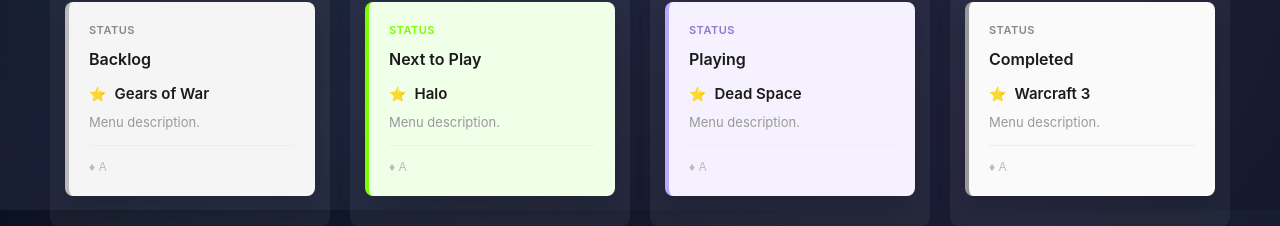
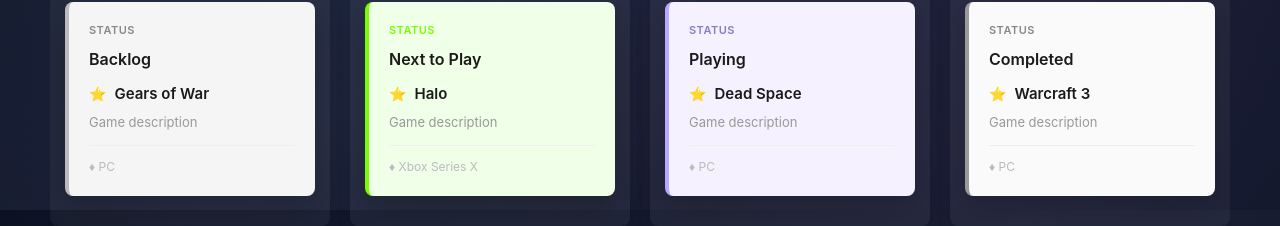
Before and after one commit to LocalDisk7087/gamelog, a React (Vite) app: page / in a window 1280 px wide. Shown: the part 590-816 px from the top of the page. Built offline with nearby package versions, Linux system fonts and the light colour scheme.

Commit message:
Adjusted the structure a bit, added some ideas for the future changes

```diff
--- a/src/App.jsx
+++ b/src/App.jsx
@@ -1,85 +1,80 @@
-// Gamelog App - Main Component
-// Handles all application state and renders the UI
+// Gamelog App - application to track video games backlog and status
 
 import { useState } from 'react';
 import './App.css';
 
-// Initial data to populate the list on first load
-// This will be replaced by a backend API call later.
+// Initial data to populate the list on first load. Probably, have to be replaced with the API call to backend later
 const initialGames = [
+  // Description is just a placeholder for now, either replaced by rating or removed later
   {
     id: 1,
     name: 'Gears of War',
-    platform: '♦ A',
-    description: 'Menu description.',
+    platform: '♦ PC',
+    description: 'Game description',
     status: 'backlog',
   },
   {
     id: 2,
     name: 'Halo',
-    platform: '♦ A',
-    description: 'Menu description.',
+    platform: '♦ Xbox Series X',
+    description: 'Game description',
     status: 'next-to-play',
   },
   {
     id: 3,
     name: 'Dead Space',
-    platform: '♦ A',
-    description: 'Menu description.',
+    platform: '♦ PC',
+    description: 'Game description',
     status: 'playing',
   },
   {
     id: 4,
     name: 'Warcraft 3',
-    platform: '♦ A',
-    description: 'Menu description.',
+    platform: '♦ PC',
+    description: 'Game description',
     status: 'completed',
   },
 ];
 
 function App() {
-  // === STATE MANAGEMENT ===
+  // STATE MANAGEMENT
   // State for the main list of games
   const [games, setGames] = useState(initialGames);
 
-  // State for the controlled form inputs
+  // Controlled form inputs, probably should add more like rating
   const [gameName, setGameName] = useState('');
   const [platform, setPlatform] = useState('');
   const [status, setStatus] = useState('backlog'); // Default to 'backlog'
 
-  // === EVENT HANDLERS ===
-  // Handles the submission of the "Add New Game" form
+  // EVENT HANDLERS
+  // This one should Handle the submission of the "Add New Game" form
   const handleAddGame = (event) => {
-    // Prevent the default form submission (which causes a page reload)
     event.preventDefault();
 
     // Create a new game object from the form's state
     const newGame = {
-      id: Date.now(), // Use timestamp as a simple unique ID for now
+      id: Date.now(),
       name: gameName,
       platform: platform,
-      description: 'New game description.', // Placeholder description
+      description: 'New game description.', // As mentioned before, probably will be either removed or replaced. Now it's like a placeholder
       status: status,
     };
 
     // Update the games list state, adding the new game to the top
     setGames([newGame, ...games]);
-
-    // Reset the form fields to be empty
     setGameName('');
     setPlatform('');
     setStatus('backlog');
   };
 
-  // === DATA FILTERING ===
+  // DATA FILTERING
   // Filter the main games list into separate arrays for each column
-  // This makes rendering the columns much cleaner.
   const backlogGames = games.filter((game) => game.status === 'backlog');
   const nextToPlayGames = games.filter((game) => game.status === 'next-to-play');
   const playingGames = games.filter((game) => game.status === 'playing');
   const completedGames = games.filter((game) => game.status === 'completed');
 
-  // === JSX RENDER ===
+  // JSX (or HTML) render part
   return (
     <div className="container">
       <div className="header">
```
